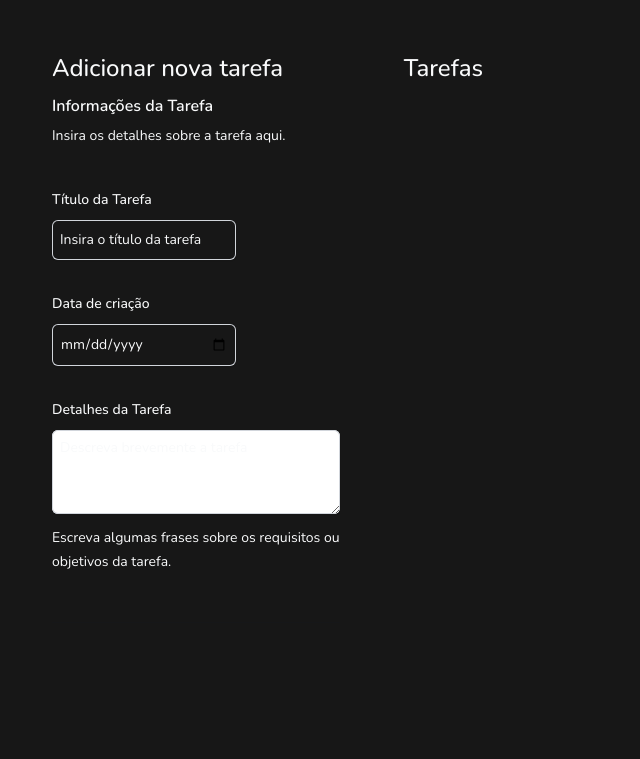
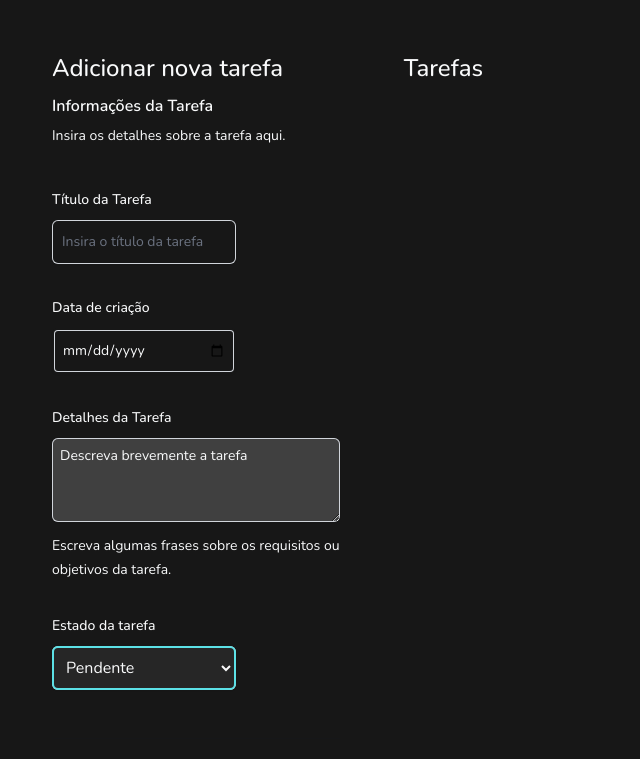
Before and after one commit to Joaommsp/task-master, a Django app: page / in a window 1280 px wide. Shown: the part 64-823 px from the top of the page, without its empty margins (0-640 px from the left). Before the commit the page ends 633 px from the top, so only its background shows below. Run offline with Django 5.2, Linux system fonts and the light colour scheme; data that the repository does not hold is empty; some libraries are stand-ins or nearby versions.

Commit message:
feat: JS form interactions

```diff
--- a/tarefas/templates/lista_tarefas.html
+++ b/tarefas/templates/lista_tarefas.html
@@ -264,7 +264,7 @@
                         name="titulo-tarefa"
                         id="titulo-tarefa"
                         autocomplete="titulo-tarefa"
-                        class="block flex-1 outline-none p-2 border-0 bg-transparent text-gray-50 placeholder:text-gray-50 focus:ring-0 sm:text-sm/6"
+                        class="placeholder:text-gray-500 block flex-1 outline-none p-2 border-2 bg-transparent rounded-md border-transparent text-gray-50 placeholder:text-gray-50 focus:border-[#5CE1E6] sm:text-sm/6"
                         placeholder="Insira o título da tarefa"
                       />
                     </div>
@@ -279,14 +279,14 @@
                   >
                   <div class="mt-2">
                     <div
-                      class="flex rounded-md shadow-sm ring-1 ring-inset ring-gray-300 focus-within:ring-2 focus-within:ring-inset focus-within:ring-indigo-600 sm:max-w-md"
+                      class="flex rounded-md shadow-sm ring-1 ring-inset ring-gray-300 border-2 bg-transparent rounded-md border-transparent focus:border-[#5CE1E6] sm:max-w-md"
                     >
                       <input
                         type="date"
                         name="data-tarefa"
                         id="data-tarefa"
                         autocomplete="data-tarefa"
-                        class="block flex-1 outline-none accent-gray-50 p-2 border-0 bg-transparent text-gray-50 placeholder:text-gray-50 focus:ring-0 sm:text-sm/6"
+                        class="placeholder:text-gray-500 block flex-1 outline-none accent-gray-50 p-2 border-0 bg-transparent text-gray-50 placeholder:text-gray-50 focus:ring-0 sm:text-sm/6"
                       />
                     </div>
                   </div>
@@ -303,7 +303,7 @@
                       id="detalhes-tarefa"
                       name="detalhes-tarefa"
                       rows="3"
-                      class="block w-full rounded-md border-0 py-1.5 text-black outline-none p-2 shadow-sm ring-1 ring-inset ring-gray-300 placeholder:text-gray-50 focus:ring-2 focus:ring-inset focus:ring-indigo-600 sm:text-sm/6"
+                      class="block w-full bg-neutral-700 rounded-md border-0 py-1.5 text-black outline-none p-2 shadow-sm ring-1 ring-inset ring-gray-300 placeholder:text-gray-50 focus:ring-2 focus:ring-inset focus:ring-indigo-600 sm:text-sm/6"
                       placeholder="Descreva brevemente a tarefa"
                     ></textarea>
                   </div>
@@ -311,6 +311,35 @@
                     Escreva algumas frases sobre os requisitos ou objetivos da
                     tarefa.
                   </p>
+                </div>
+
+                <div class="sm:col-span-4">
+                  <label
+                    for="titulo-tarefa"
+                    class="block text-sm/6 font-medium text-gray-50"
+                    >Estado da tarefa</label
+                  >
+                  <div class="mt-2">
+                    <div
+                      class="flex rounded-md shadow-sm ring-1 ring-inset ring-gray-300 focus-within:ring-2 focus-within:ring-inset focus-within:ring-indigo-600 sm:max-w-md"
+                    >
+                      <select
+                        name="task-states"
+                        id="task-states"
+                        class="text-gray-50 w-full bg-neutral-800 p-2 rounded-md border-2 border-[#5CE1E6]"
+                      >
+                        <option value="volvo" class="text-red-500">
+                          Pendente
+                        </option>
+                        <option value="saab" class="text-blue-500">
+                          Em andamento
+                        </option>
+                        <option value="mercedes" class="text-green-500">
+                          Concluída
+                        </option>
+                      </select>
+                    </div>
+                  </div>
                 </div>
               </div>
             </div>
```
